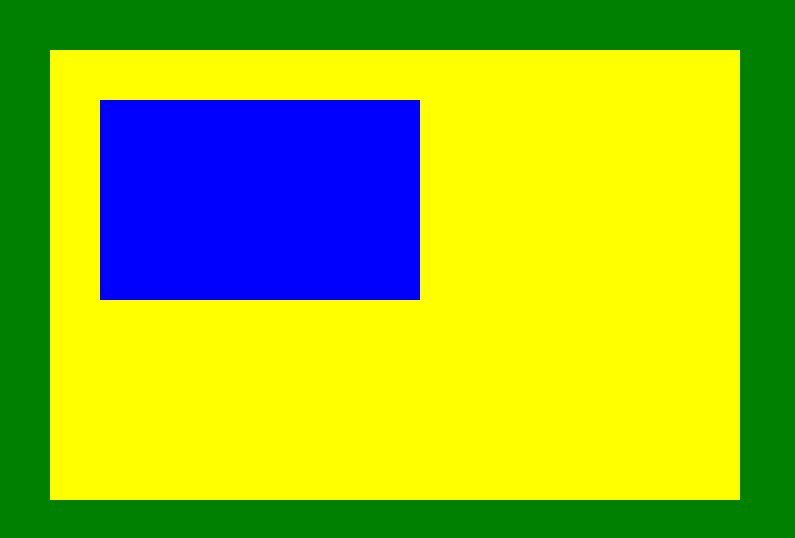
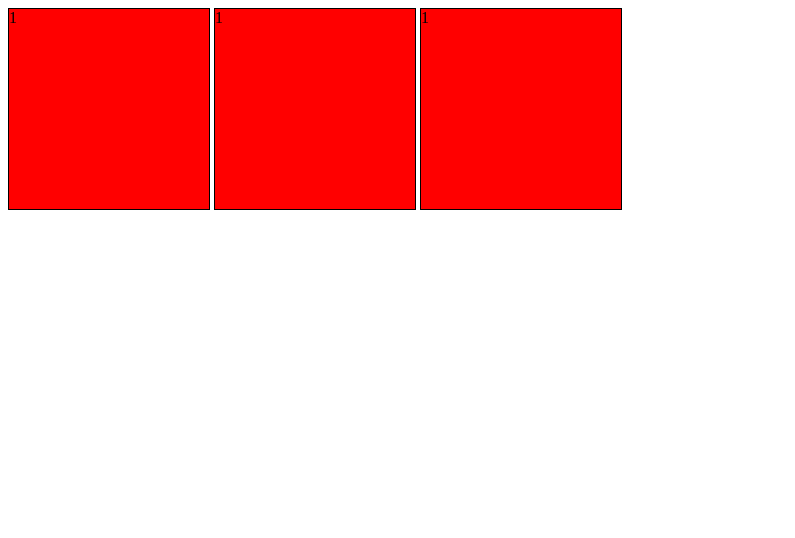
Before and after one commit to qkr0709/kakao-clone, a plain HTML site: page index.html in a window 1280 px wide. Shown: the whole page, without its empty margins (0-795 px from the left). Drawn offline with Linux system fonts and the light colour scheme.

Commit message:
Update index.html

```diff
--- a/index.html
+++ b/index.html
@@ -6,31 +6,18 @@
 <meta http-equiv="X-UA-Compatible" content="google chrome">
 <title>Box Model</title>
 <style>
-    body, html{
-        padding: 0;
-        margin: 0;
-        background-color: green;
-        height: 100%;
-    }
     .box{
-        background-color: yellow;
-        width: 50%;
-        height: 50%;
-        padding-top: 50px;
-        padding-left: 50px;
-        margin-top: 50px;
-        margin-left: 50px;
-    }
-    .inside-box{
-        background-color: blue;
-        width: 50%;
-        height: 50%;
+        background-color: red;
+        width: 200px;
+        height: 200px;
+        border: 1px solid black;
+        display: inline-block;
     }
 </style>
 </head>
 <body>
-    <div class="box">
-        <div class="inside-box"></div>
-    </div>
+    <span class="box">1</span>
+    <span class="box">1</span>
+    <span class="box">1</span>
 </body>
 </html>
```
